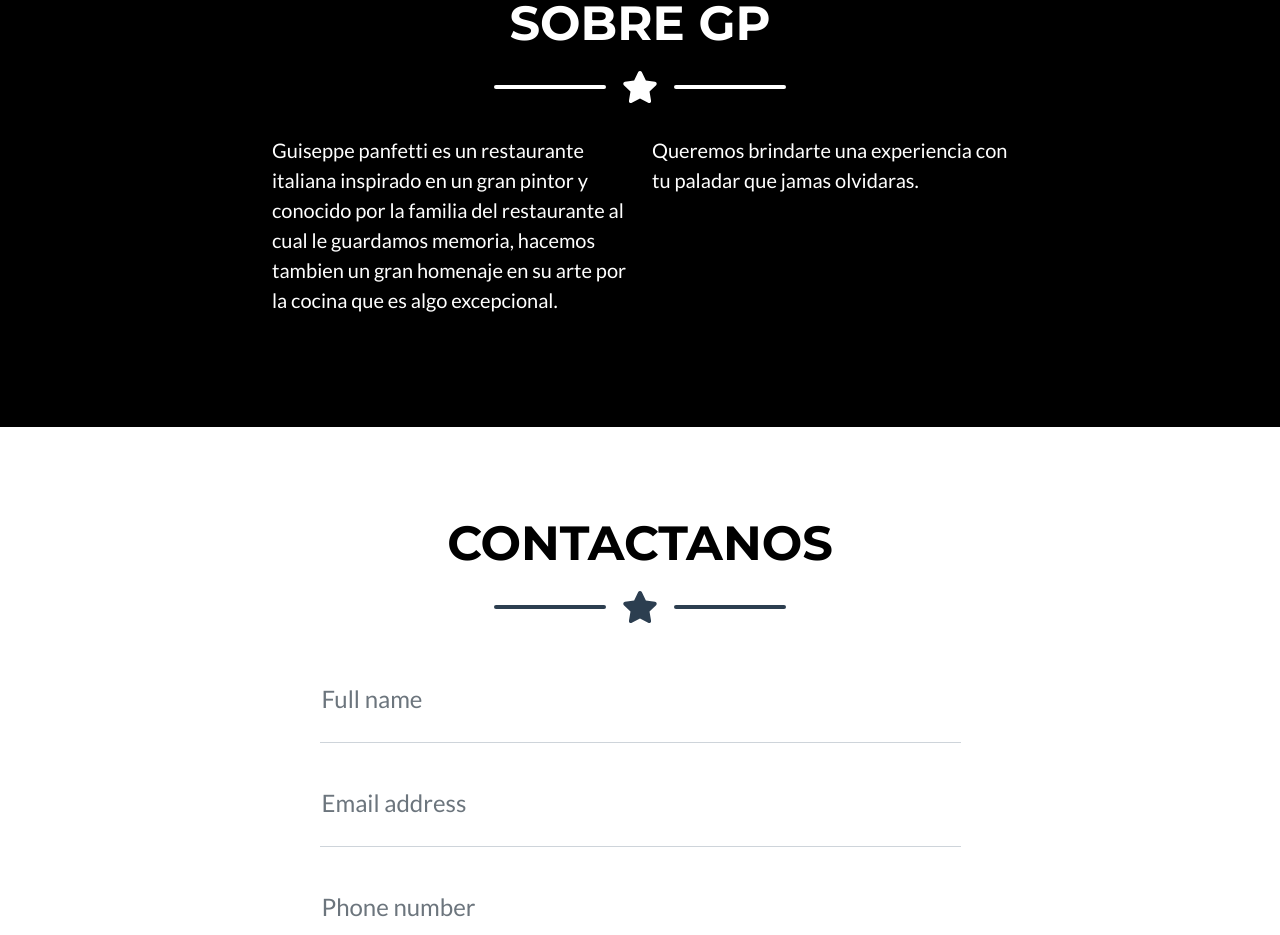
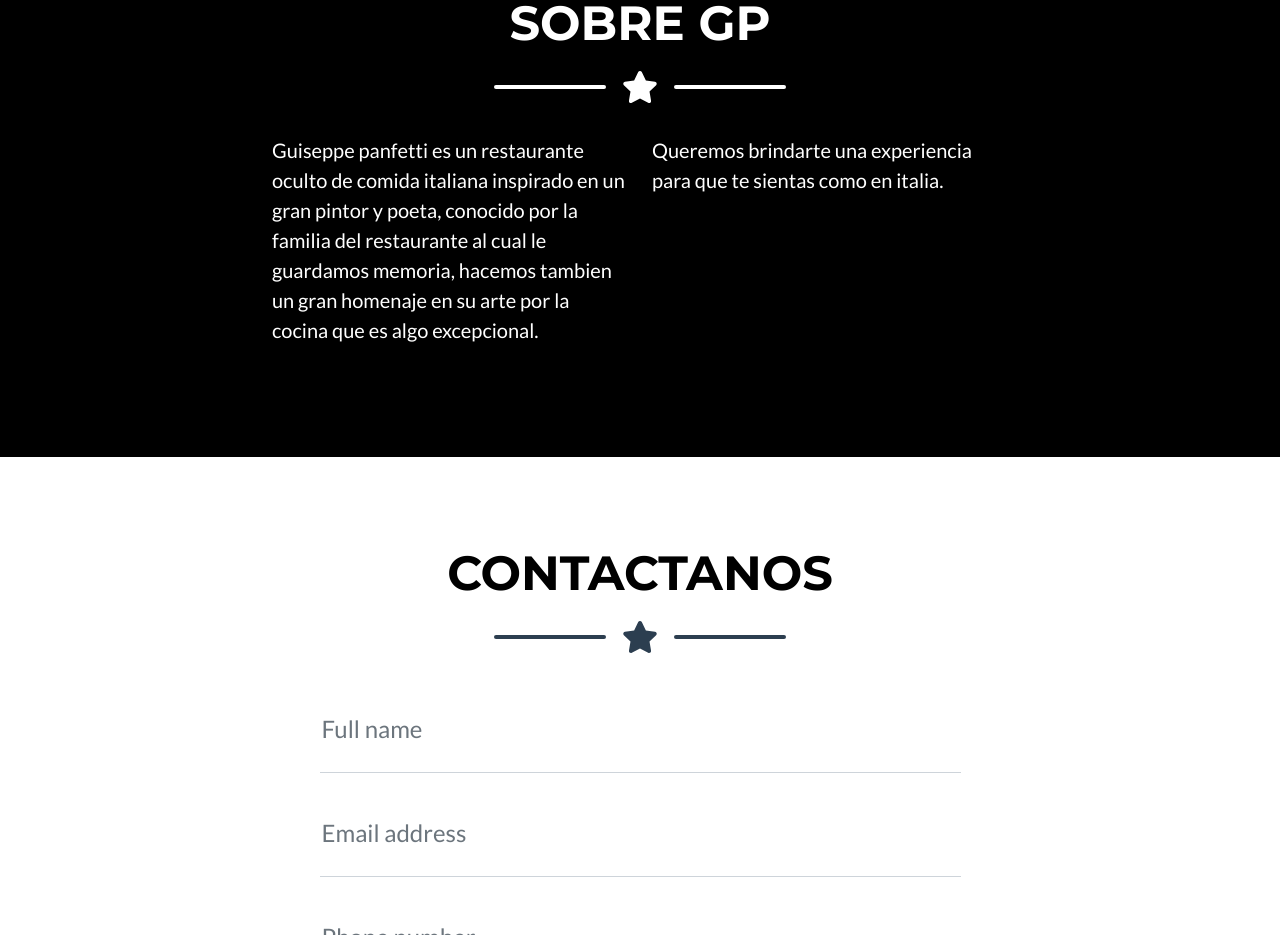
Before and after one commit to jotapeco988/Gp-publico, a website: page index.html in a window 1280 px wide. Shown: the part 1656-2591 px from the top of the page. Drawn offline with nearby package versions, Linux system fonts and the light colour scheme.

Commit message:
Update index.html

```diff
--- a/index.html
+++ b/index.html
@@ -125,8 +125,8 @@
                 </div>
                 <!-- About Section Content-->
                 <div class="row">
-                    <div class="col-lg-4 ms-auto"><p class="lead">Guiseppe panfetti es un restaurante italiana inspirado en un gran pintor y conocido por la familia del restaurante al cual le guardamos memoria, hacemos tambien un gran homenaje en su arte por la cocina que es algo excepcional.</p></div>
-                    <div class="col-lg-4 me-auto"><p class="lead">Queremos brindarte una experiencia con tu paladar que jamas olvidaras.</p></div>
+                    <div class="col-lg-4 ms-auto"><p class="lead">Guiseppe panfetti es un restaurante oculto de comida italiana inspirado en un gran pintor y poeta, conocido por la familia del restaurante al cual le guardamos memoria, hacemos tambien un gran homenaje en su arte por la cocina que es algo excepcional.</p></div>
+                    <div class="col-lg-4 me-auto"><p class="lead">Queremos brindarte una experiencia para que te sientas como en italia.</p></div>
                 </div>
             </div>
         </section>
```
